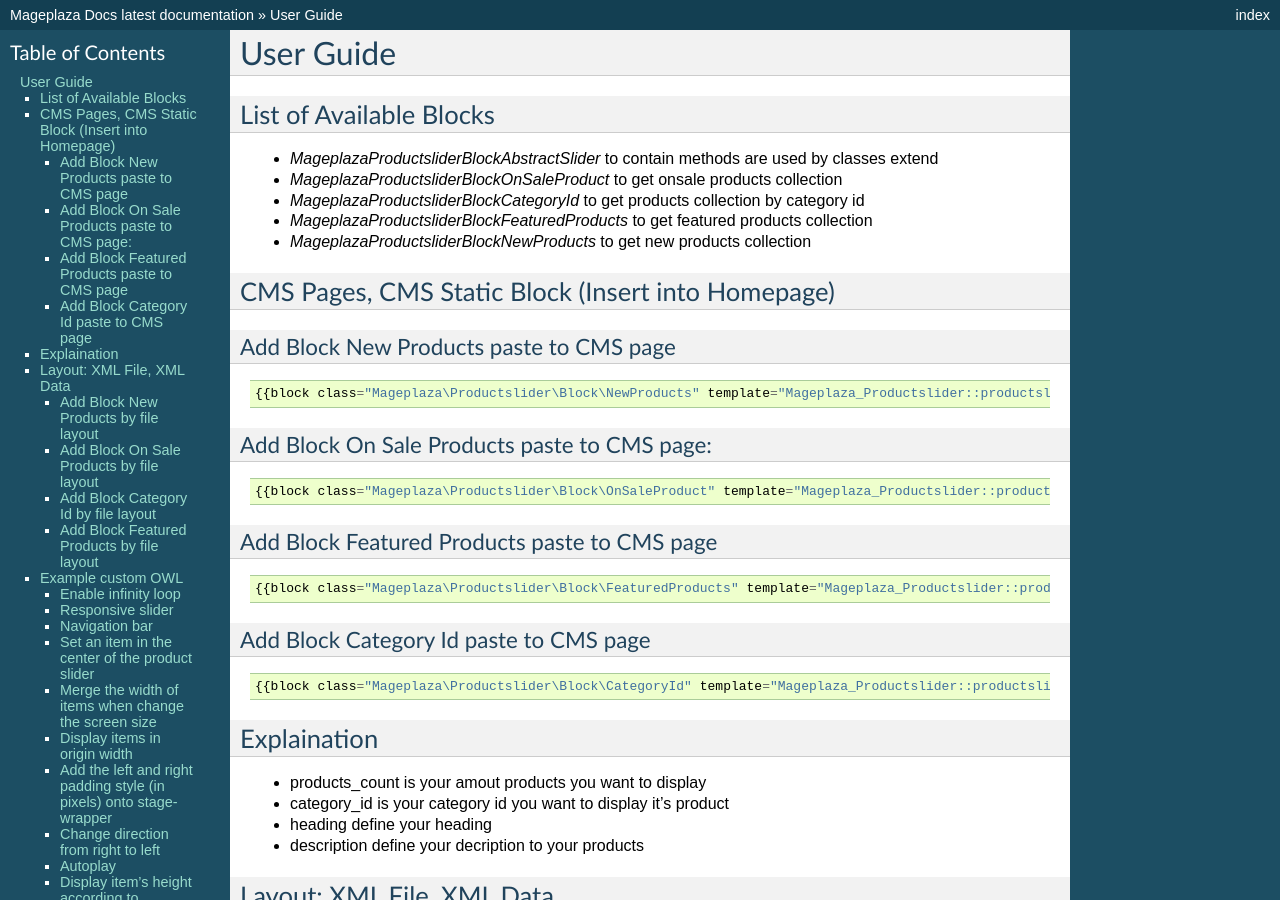
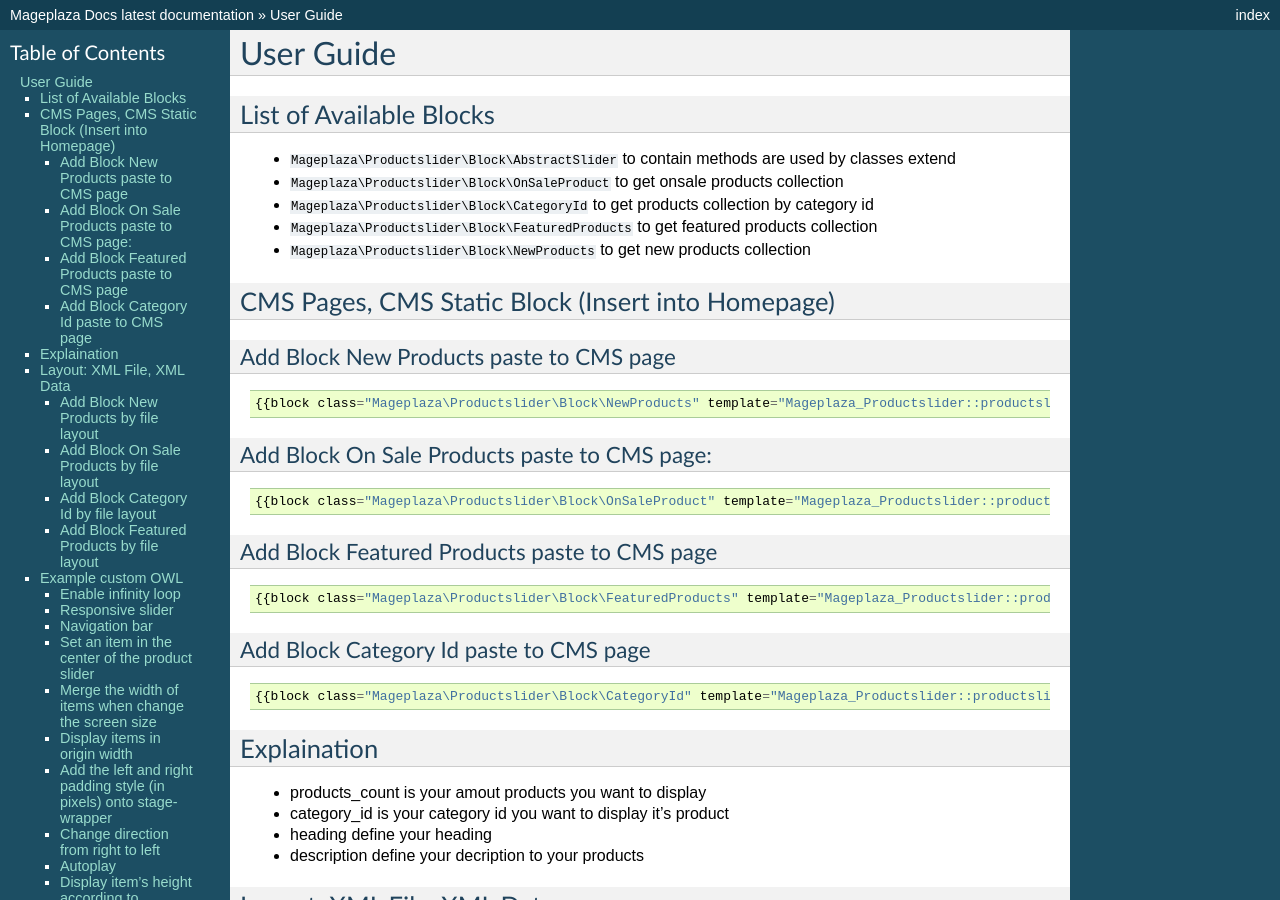
Before and after one commit to magepages/mpdocs, a Sphinx documentation site: the page built from docs/product-slider-m2/user-guide.rst, in a window 1280 px wide and 900 px high. Built offline with Sphinx 7.4.7, drawn with Linux system fonts in a browser that asks for light colours; pages that are not in the unit, such as notebooks, are missing from menus.

Commit message:
Auto update

```diff
--- a/docs/product-slider-m2/user-guide.rst
+++ b/docs/product-slider-m2/user-guide.rst
@@ -5,11 +5,11 @@
 List of Available Blocks
 ---------------------------
 
-- `Mageplaza\Productslider\Block\AbstractSlider` to contain methods are used by classes extend
-- `Mageplaza\Productslider\Block\OnSaleProduct` to get onsale products collection
-- `Mageplaza\Productslider\Block\CategoryId` to get products collection by category id
-- `Mageplaza\Productslider\Block\FeaturedProducts` to get featured products collection
-- `Mageplaza\Productslider\Block\NewProducts` to get new products collection
+- ``Mageplaza\Productslider\Block\AbstractSlider`` to contain methods are used by classes extend
+- ``Mageplaza\Productslider\Block\OnSaleProduct`` to get onsale products collection
+- ``Mageplaza\Productslider\Block\CategoryId`` to get products collection by category id
+- ``Mageplaza\Productslider\Block\FeaturedProducts`` to get featured products collection
+- ``Mageplaza\Productslider\Block\NewProducts`` to get new products collection
 
 
 CMS Pages, CMS Static Block (Insert into Homepage)
```
